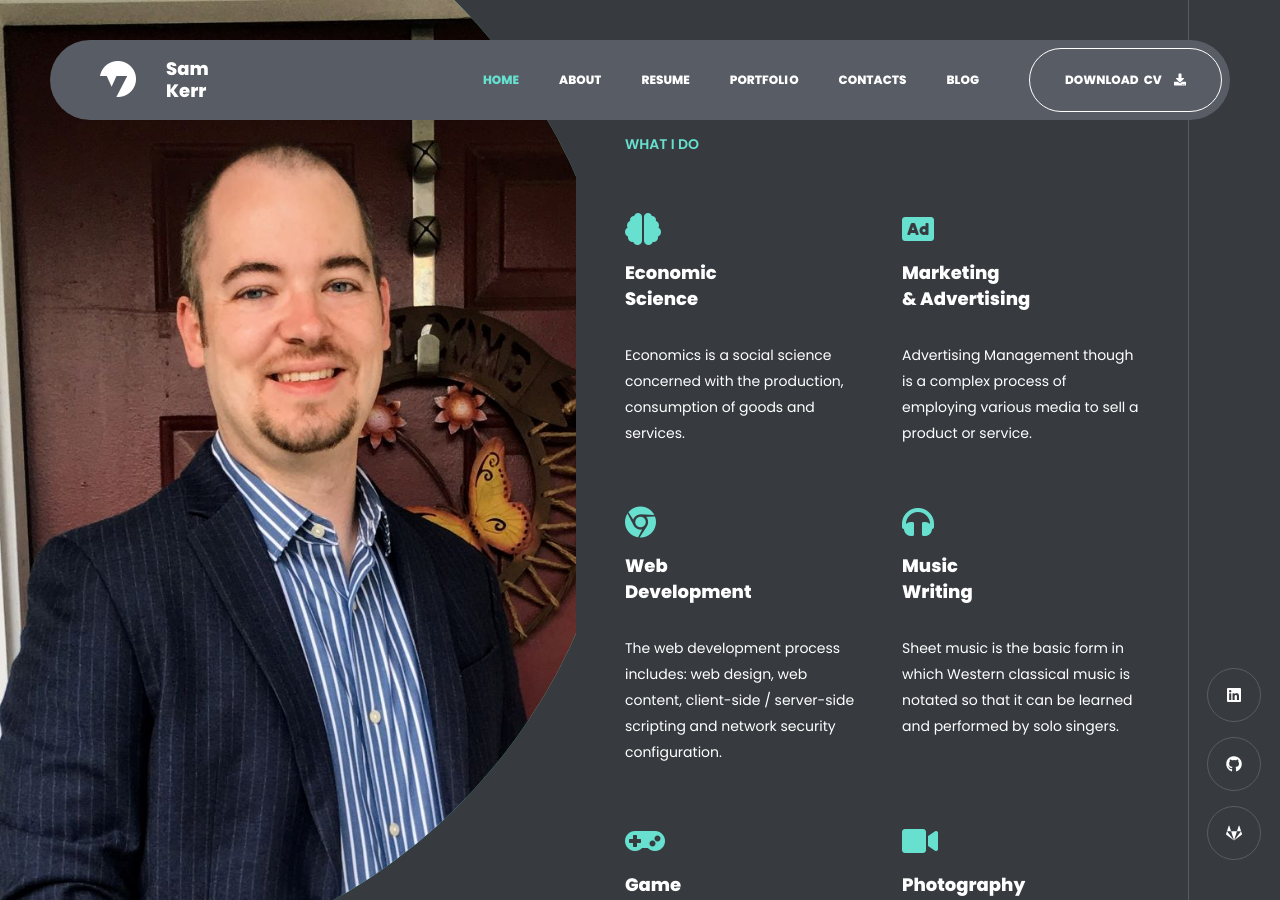
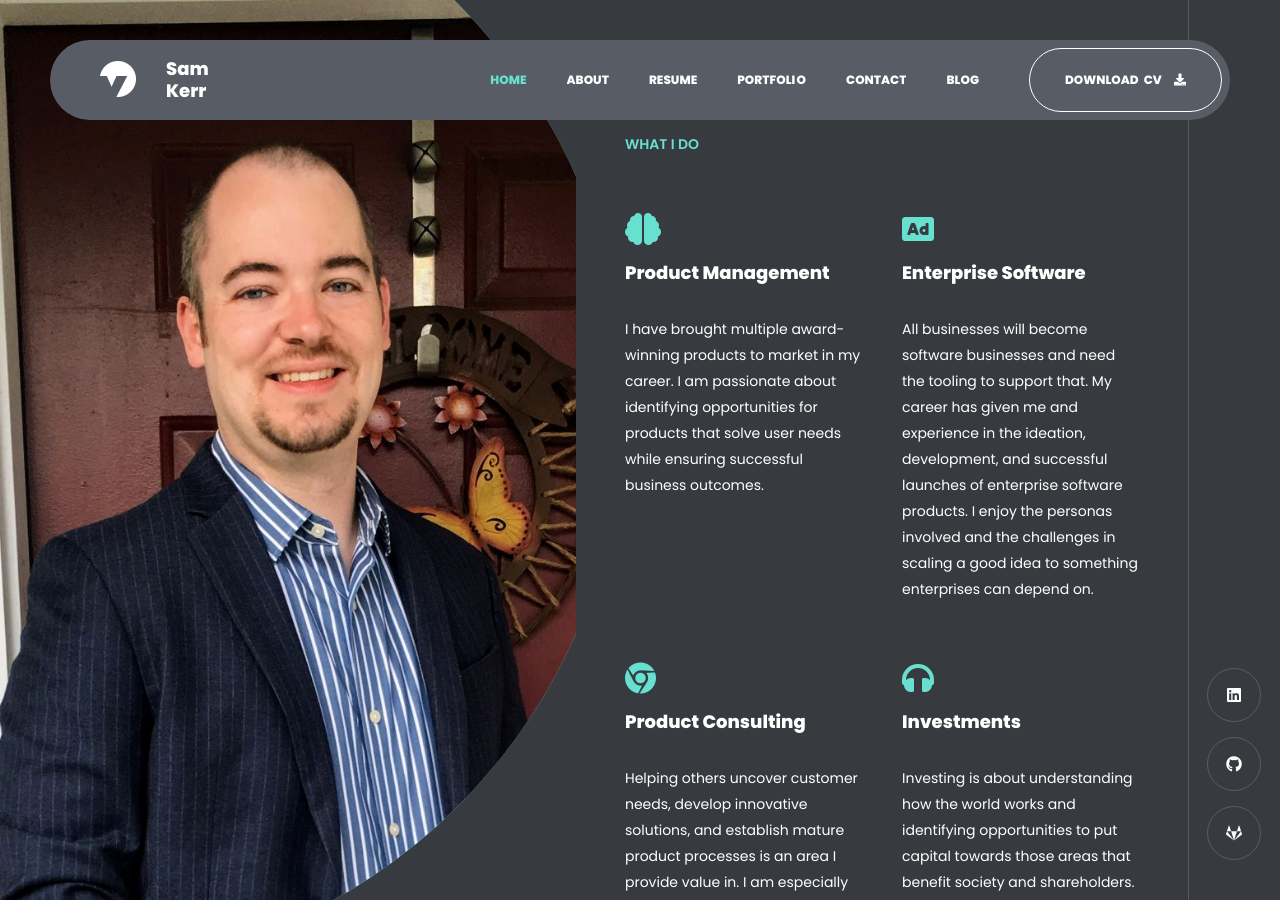
Before and after one commit to stkerr/stkerr.github.io, a Jekyll site: the page built from index.html, in a window 1280 px wide and 900 px high, scrolled down 1574 px. Built offline with Jekyll 4.4.1, drawn with Linux system fonts in a browser that asks for light colours; some of the changed text lies outside the part shown.

Commit message:
Content updates

```diff
--- a/_data/content.yml
+++ b/_data/content.yml
@@ -45,28 +45,28 @@ services:
   subtitle: "What I Do"
   items:
     - icon: "fas fa-brain"
-      name: "Economic <br />Science"
-      text: "Economics is a social science concerned with the production, consumption of goods and services."
+      name: "Product Management"
+      text: "I have brought multiple award-winning products to market in my career. I am passionate about identifying opportunities for products that solve user needs while ensuring successful business outcomes."
 
     - icon: "fas fa-ad"
-      name: "Marketing <br />& Advertising"
-      text: "Advertising Management though is a complex process of employing various media to sell a product or service."
+      name: "Enterprise Software"
+      text: "All businesses will become software businesses and need the tooling to support that. My career has given me and experience in the ideation, development, and successful launches of enterprise software products. I enjoy the personas involved and the challenges in scaling a good idea to something enterprises can depend on."
 
     - icon: "fab fa-chrome"
-      name: "Web <br />Development"
-      text: "The web development process includes: web design, web content, client-side / server-side scripting and network security configuration."
+      name: "Product Consulting"
+      text: "Helping others uncover customer needs, develop innovative solutions, and establish mature product processes is an area I provide value in. I am especially interested in working with small, early-stage companies as they work through these areas."
 
     - icon: "fas fa-headphones"
-      name: "Music <br />Writing"
-      text: "Sheet music is the basic form in which Western classical music is notated so that it can be learned and performed by solo singers."
+      name: "Investments"
+      text: "Investing is about understanding how the world works and identifying opportunities to put capital towards those areas that benefit society and shareholders. I focus on public markets as well as some private investments."
 
-    - icon: "fas fa-gamepad"
-      name: "Game <br />Development"
-      text: "Come Up With a Game Idea. An idea is the first thing that comes to mind when a game is being described before creating."
+    - icon: "fas fa-chess-board"
+      name: "Open Source"
+      text: 'Lorem ipsum'
 
-    - icon: "fas fa-video"
-      name: "Photography <br />& Video"
-      text: "Sessions. If you are a photographer that spends most of the time in a portrait studio, you can charge for your session."
+    - icon: "fas fa-chess-board"
+      name: "Gaming"
+      text: 'One of my passions is gaming, whether it is video, board, or card games. Games are a fun way to solve problems with a team or test your skills against an opponent. One of my favorite games is <a href="https://en.wikipedia.org/wiki/Go_(game)">Go</a>, which I have played since I was a teenager.'
 
 ### Pricing [ pricing ]
 pricing:
@@ -136,12 +136,12 @@ resume:
     title: "Experience"
     subtitle: "Working with"
     items:
-      - year: "Present"
-        name: "The Turin <br />Olympics"
+      - year: "2019-Present"
+        name: "GitLab<br /> <i>Principal Product Manager</i>"
         text: "Etiam sit amet orci eget eros faucibus tincidunt. Duis leo. Sed fringilla mauris sit amet nibh. Donec sodales sagittis magna."
 
-      - year: "2016-2018"
-        name: "Red <br />Drifting"
+      - year: "2013-2019"
+        name: "Arxan Technologies <br/> <i>Senior Director of Product Management</i>"
         text: "Etiam sit amet orci eget eros faucibus tincidunt. Duis leo. Sed fringilla mauris sit amet nibh. Donec sodales sagittis magna."
 
       - year: "2014-2016"
--- a/_data/navigation.yml
+++ b/_data/navigation.yml
@@ -38,7 +38,7 @@ main:
     parent: 0
 
   # Contacts
-  - title: "Contacts"
+  - title: "Contact"
     url: "#section-contacts"
     parent: 0
 
--- a/index.html
+++ b/index.html
@@ -4,5 +4,5 @@
 
 layout: builder
 bg_type: image-3
-sections: started,about,services,pricing,resume,skills,testimonials,clients,portfolio,contacts
+sections: started,about,services,resume,contacts
 ---
```
